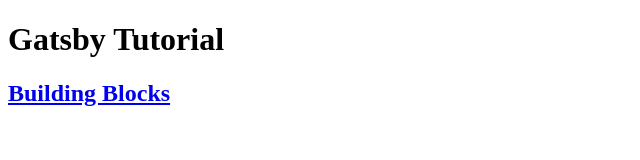
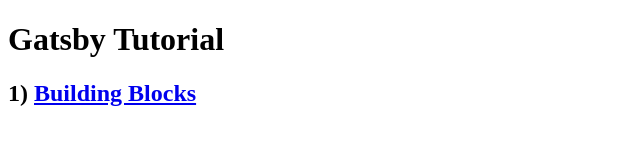
Before and after one commit to adamheald13/gatsbyjs-tutorial, a Gatsby site: page / in a window 1280 px wide. Shown: the whole page, without its empty margins (0-640 px from the left). Built offline with nearby package versions, Linux system fonts and the light colour scheme; Gatsby itself is replaced by a stand-in of ours.

Commit message:
Add step numbers to link headers

```diff
--- a/src/pages/index.jsx
+++ b/src/pages/index.jsx
@@ -6,6 +6,7 @@
     <h1>Gatsby Tutorial</h1>
 
     <h2>
+      <span>1) </span>
       <Link to='/building-blocks'>Building Blocks</Link>
     </h2>
   </div>
```
